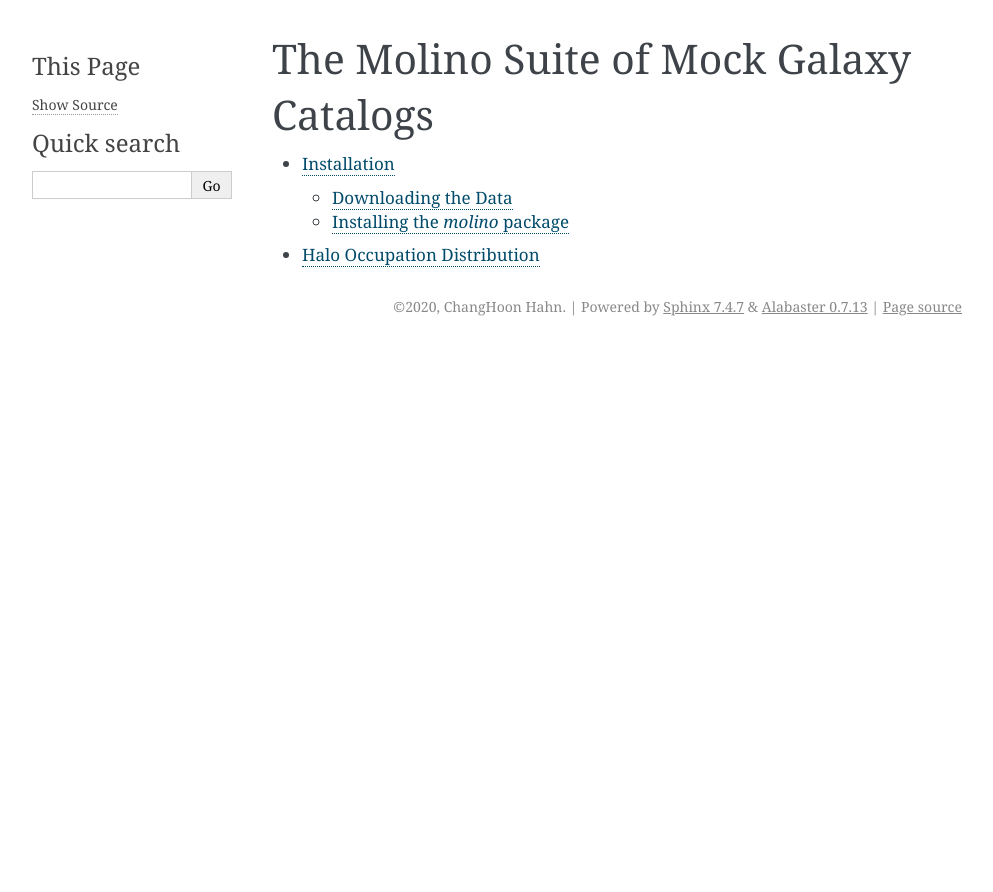
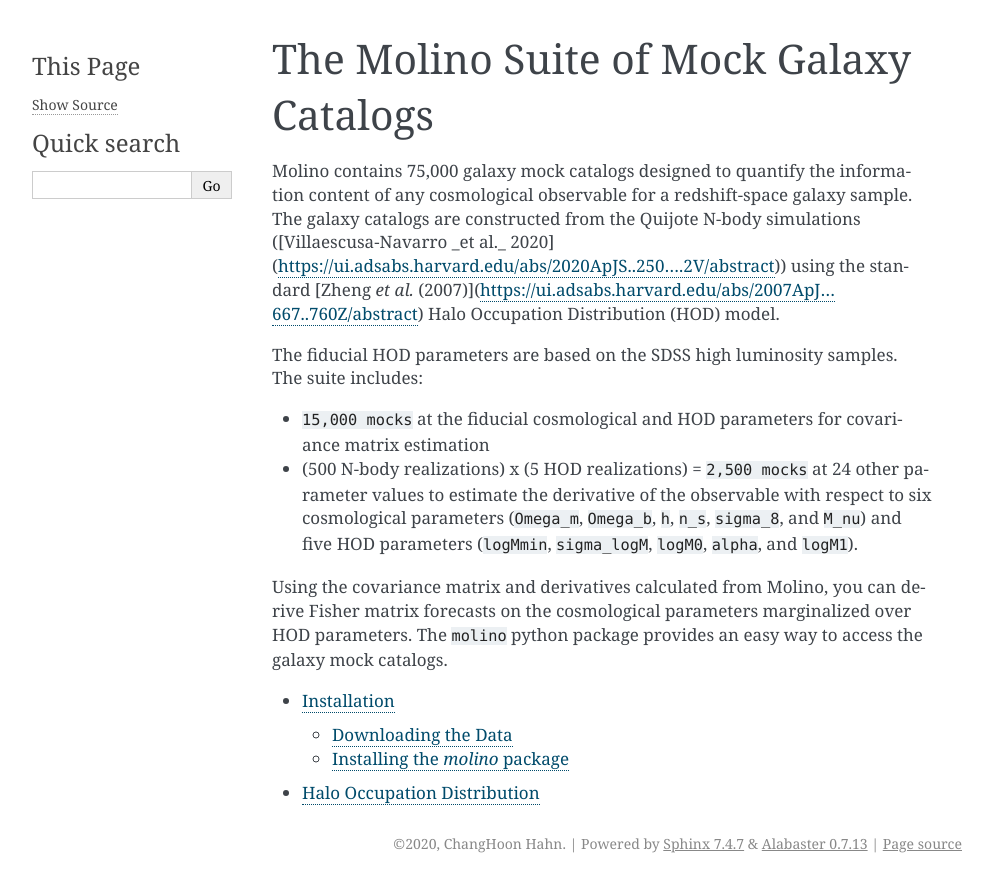
Before and after one commit to changhoonhahn/molino, a Sphinx documentation site: the page built from docs/index.rst, in a window 1280 px wide. Shown: the top 892 px of the page, without its empty margins (148-1141 px from the left). Built offline with Sphinx 7.4.7, drawn with Linux system fonts in a browser that asks for light colours.

Commit message:
updates to index.rst

```diff
--- a/docs/index.rst
+++ b/docs/index.rst
@@ -5,6 +5,23 @@
 
 The Molino Suite of Mock Galaxy Catalogs
 ========================================
+Molino contains 75,000 galaxy mock catalogs designed to quantify the information content of any cosmological observable for a redshift-space galaxy sample. The galaxy catalogs are constructed from the Quijote N-body simulations ([Villaescusa-Navarro _et al._ 2020](https://ui.adsabs.harvard.edu/abs/2020ApJS..250....2V/abstract)) using the standard [Zheng *et al.* (2007)](https://ui.adsabs.harvard.edu/abs/2007ApJ...667..760Z/abstract) Halo Occupation Distribution (HOD) model.
+
+The fiducial HOD parameters are based on the SDSS high luminosity samples. The suite includes:
+
+*   ``15,000 mocks`` at the fiducial cosmological and HOD parameters for covariance
+    matrix estimation
+*   (500 N-body realizations) x (5 HOD realizations) = ``2,500 mocks`` at 24 other
+    parameter values to estimate the derivative of the observable with respect to
+    six cosmological parameters (``Omega_m``, ``Omega_b``, ``h``, ``n_s``, ``sigma_8``,
+    and ``M_nu``) and five HOD parameters (``logMmin``, ``sigma_logM``, ``logM0``,
+    ``alpha``, and ``logM1``).
+
+Using the covariance matrix and derivatives calculated from Molino,
+you can derive Fisher matrix forecasts on the cosmological parameters
+marginalized over HOD parameters. The ``molino`` python package
+provides an easy way to access the galaxy mock catalogs.
+
 
 .. toctree::
    :maxdepth: 2
```
